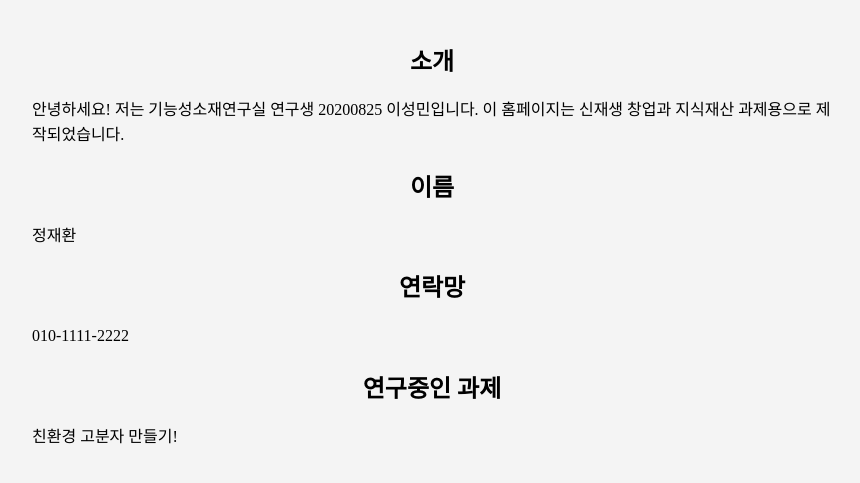
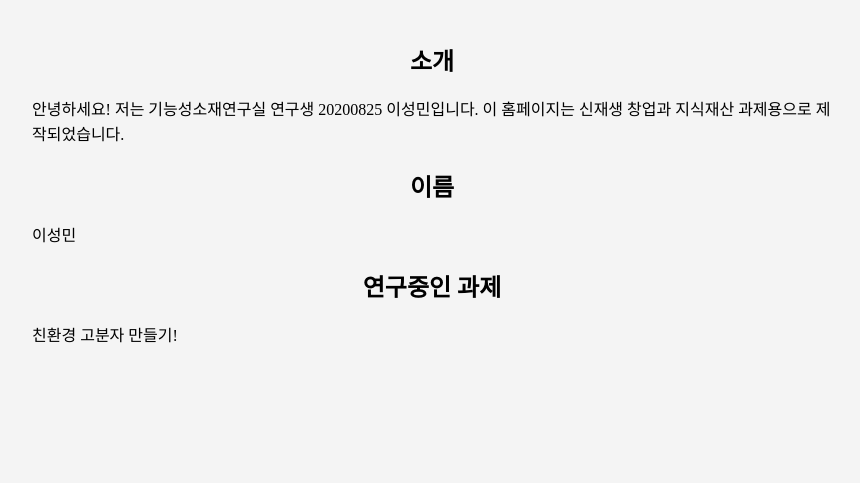
Before and after one commit to letsgo-seongmin-girl/ghghghg, a plain HTML site: page INDEX.HTML in a window 1280 px wide. Shown: the part 107-590 px from the top of the page, without its empty margins (208-1068 px from the left). Drawn offline with Linux system fonts and the light colour scheme.

Commit message:
Update INDEX.HTML

```diff
--- a/INDEX.HTML
+++ b/INDEX.HTML
@@ -42,11 +42,7 @@
         </section>
         <section id="portfolio">
             <h2>이름</h2>
-            <p>정재환</p>
-        </section>
-        <section id="contact">
-            <h2>연락망</h2>
-            <p>010-1111-2222</p>
+            <p>이성민</p>
         </section>
         <section id="portfolio">
             <h2>연구중인 과제</h2>
```
